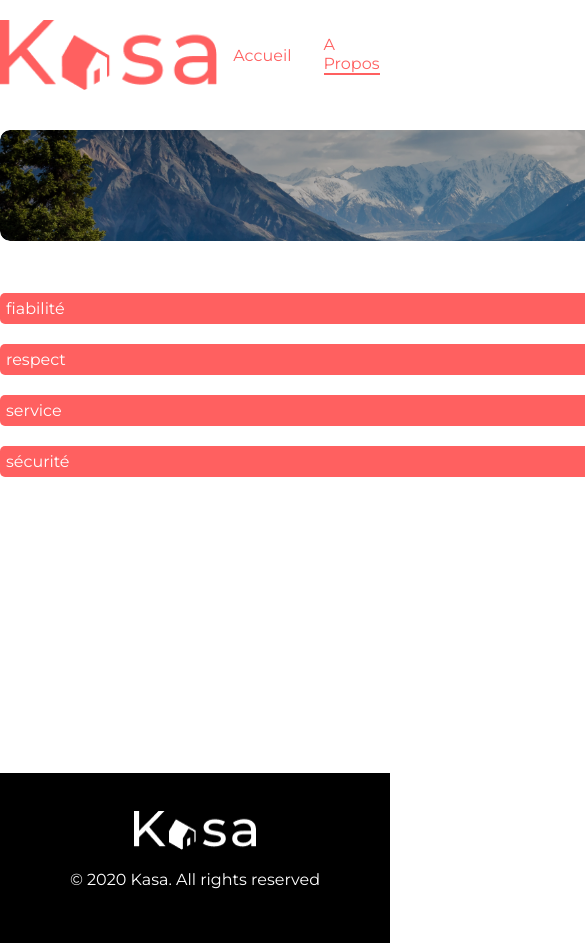
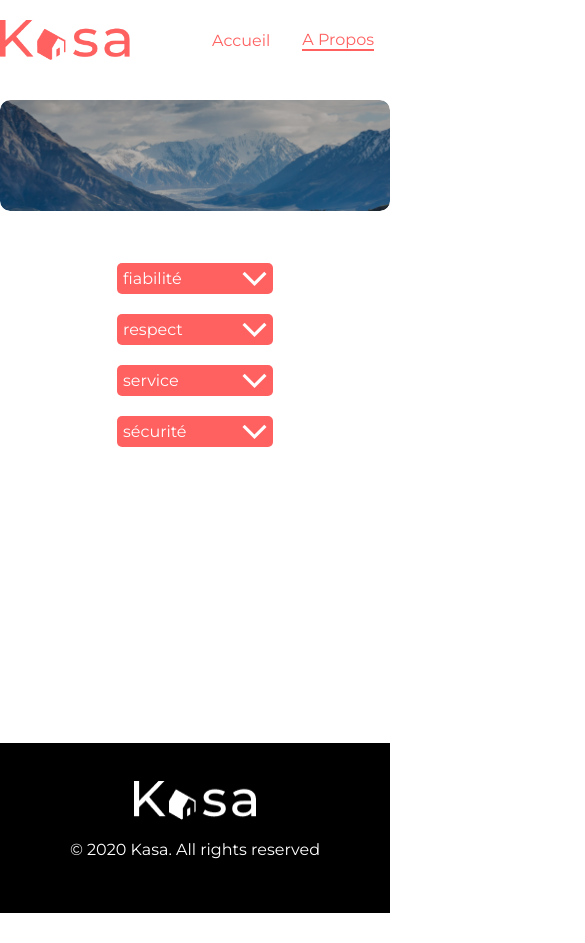
Before and after one commit to Heighties/Kasa, a React (Create React App) app: page /about in a window 390 px wide. Shown: the top 943 px of the page, 585 px wide, since content can reach past the window. After the commit the page ends 913 px from the top, so only its background shows below. Built offline with nearby package versions, Linux system fonts and the light colour scheme.

Commit message:
responsive changes

```diff
--- a/src/Accordion/accordion.css
+++ b/src/Accordion/accordion.css
@@ -1,3 +1,7 @@
+.collapse{
+    width: 100%;
+}
+
 .collapse__title{
     display: flex;
     align-items: center;
--- a/src/Components/Card/index.jsx
+++ b/src/Components/Card/index.jsx
@@ -1,54 +1,13 @@
-import React from 'react'
-import './card.css'
-// import styled from 'styled-components'
-// import colors from '../../utils/style/colors'
-// import DefaultPicture from '../../assets/profile.png'
-// import PropTypes from 'prop-types'
+import React from "react";
+import "./card.css";
 
-// const CardWrapper = styled.div`
-//   display: flex;
-//   flex-direction: column;
-//   justify-content: space-around;
-//   padding: 15px;
-//   background-color: ${colors.backgroundLight};
-//   border-radius: 30px;
-//   width: 300px;
-//   height: 300px;
-//   transition: 200ms;
-//   &:hover {
-//     cursor: pointer;
-//     box-shadow: 2px 2px 10px #e2e3e9;
-//   }
-// `
+const Card = ({ cover, title }) => {
+  return (
+    <div className="card">
+      <img src={cover} alt="logement" className="card__img" />
+      <h2 className="card__title">{title}</h2>
+    </div>
+  );
+};
 
-// const CardImage = styled.img`
-//   height: 150px;
-//   width: 150px;
-//   align-self: center;
-// `
-
-// const CardTitle = styled.h2`
-//   font-size: 8px;
-// `
-
-const Card= ({cover, title}) => {
-  return (
-      // <CardImage src={cover} alt="logement" />,
-      // <CardTitle src={title} />
-      <div className='card'>
-        <img src={cover} alt='logement' className='card__img'/>
-        <h2 className='card__title'>{title}</h2>
-      </div>
-  )
-}
-
-// Card.propTypes = {
-//     picture: PropTypes.string.isRequired,
-// }
-
-// Card.defaultProps = {
-//     title: '',
-//     picture: DefaultPicture,
-// }
-
-export default Card
+export default Card;
--- a/src/Components/Header/index.jsx
+++ b/src/Components/Header/index.jsx
@@ -13,6 +13,10 @@ const Wrapper = styled.div`
 
 const HomeLogo = styled.img`
   height: 70px;
+  @media screen and (max-width: 960px) {
+    width: 130px;
+    height: 40px;
+  }
 `;
 
 const NavContainer = styled.nav`
@@ -26,15 +30,6 @@ const NavContainer = styled.nav`
     width: 100%;
   }
 `;
-
-// const StyledLink = styled(Link)`
-//   cursor: pointer;
-//   padding: 10px 15px;
-//   text-decoration: none;
-//   font-size: 18px;
-//   text-align: center;
-//   color: ${colors.primary};
-// `;
 
 const CustomLink = ({ href, children, ...props }) => {
   const path = window.location.pathname;
--- a/src/Components/Slider/index.jsx
+++ b/src/Components/Slider/index.jsx
@@ -5,11 +5,16 @@ import { useState } from "react";
 import arrowLeft from "../../assets/arrowLeft.svg";
 import arrowRight from "../../assets/arrowRight.svg";
 import styled from "styled-components";
-import "./style.css"
+import "./style.css";
 
 const Wrapper = styled.div`
   position: relative;
-`
+  @media screen and (max-width: 960px) {
+    /* width: 5rem; */
+    height: 25%;
+    width: 20rem;
+  }
+`;
 
 const SliderPrevious = styled.div`
   position: absolute;
@@ -19,7 +24,7 @@ const SliderPrevious = styled.div`
   align-items: center;
   cursor: pointer;
   margin-left: 20px;
-`
+`;
 
 const SliderNext = styled.div`
   position: absolute;
@@ -30,14 +35,14 @@ const SliderNext = styled.div`
   right: 0;
   cursor: pointer;
   margin-right: 20px;
-`
+`;
 
 const Picture = styled.img`
   width: inherit;
   height: inherit;
   object-fit: cover;
   border-radius: 10px;
-`
+`;
 
 // const ActivePicture = styled.div`
 //     height: 255px;
@@ -51,7 +56,7 @@ const Picture = styled.img`
 //     transition: transform 300ms;
 // `
 
-function Slider({ slides }){
+function Slider({ slides }) {
   const [current, setCurrent] = useState(0);
   const length = slides.length;
 
@@ -75,10 +80,7 @@ function Slider({ slides }){
                 : "slide slider__inactive-picture"
             }
           >
-            {index === current && (
-
-            <Picture src={picture}/>
-            )}
+            {index === current && <Picture src={picture} />}
           </div>
         );
       })}
@@ -95,6 +97,6 @@ function Slider({ slides }){
       ) : null}
     </Wrapper>
   );
-};
+}
 
 export default Slider;
--- /dev/null
+++ b/src/pages/About/about.css
@@ -0,0 +1,19 @@
+.about{
+    display: flex;
+  justify-content: center;
+  flex-direction: column;
+  align-items: center;
+}
+
+.collapses{
+    display: flex;
+  /* justify-content: center; */
+  flex-direction: column;
+  align-items: center;
+  padding-top: 2rem;
+  height: 20rem;
+  padding-bottom: 10rem;
+  /* width: 800px; */
+  gap: 20px;
+  width: 40%;
+}
--- a/src/pages/About/index.jsx
+++ b/src/pages/About/index.jsx
@@ -4,6 +4,7 @@ import image from "../../assets/mountain.png";
 import styled from "styled-components";
 import Banner from "../../Components/Banner";
 import Accordion from "../../Accordion";
+import "./about.css";
 
 const Container = styled.div`
   display: flex;
@@ -20,6 +21,7 @@ const AboutWrapper = styled.div`
   justify-content: center;
   flex-direction: column;
   align-items: center;
+  width: 100vh;
 `;
 
 const Wrapper = styled.div`
@@ -57,17 +59,21 @@ function About() {
   };
 
   return (
-    <Container>
-      <AboutWrapper>
-        <Banner image={image} />
-        <Wrapper>
-          <Accordion title="fiabilité" content={content("fiability")} />
-          <Accordion title="respect" content={content("respect")} />
-          <Accordion title="service" content={content("service")} />
-          <Accordion title="sécurité" content={content("security")} />
-        </Wrapper>
-      </AboutWrapper>
-    </Container>
+    // <Container>
+    <div className="about">
+      {/* <AboutWrapper> */}
+      <Banner image={image} />
+      {/* <Wrapper> */}
+      <div className="collapses">
+        <Accordion title="fiabilité" content={content("fiability")} />
+        <Accordion title="respect" content={content("respect")} />
+        <Accordion title="service" content={content("service")} />
+        <Accordion title="sécurité" content={content("security")} />
+      </div>
+      {/* </Wrapper> */}
+      {/* </AboutWrapper> */}
+    </div>
+    // </Container>
   );
 }
 
--- a/src/pages/Logement/index.jsx
+++ b/src/pages/Logement/index.jsx
@@ -14,11 +14,11 @@ import Accordion from "../../Accordion";
 
 const Logements = styled.div`
   color: ${colors.primary};
-  margin: 0 20%;
-  display: flex;
+  /* margin: 0 20%; */
+  /* display: flex;
   justify-content: center;
-  flex-direction: column;
-  /* width: 50%; */
+  flex-direction: column; */
+  align-self: center;
 `;
 
 const Content = styled.div`
```
Also changed, not shown: src/pages/Logement/logement.css (added, +8 -0 lines). Lines whose indentation alone changed are shown as unchanged.
